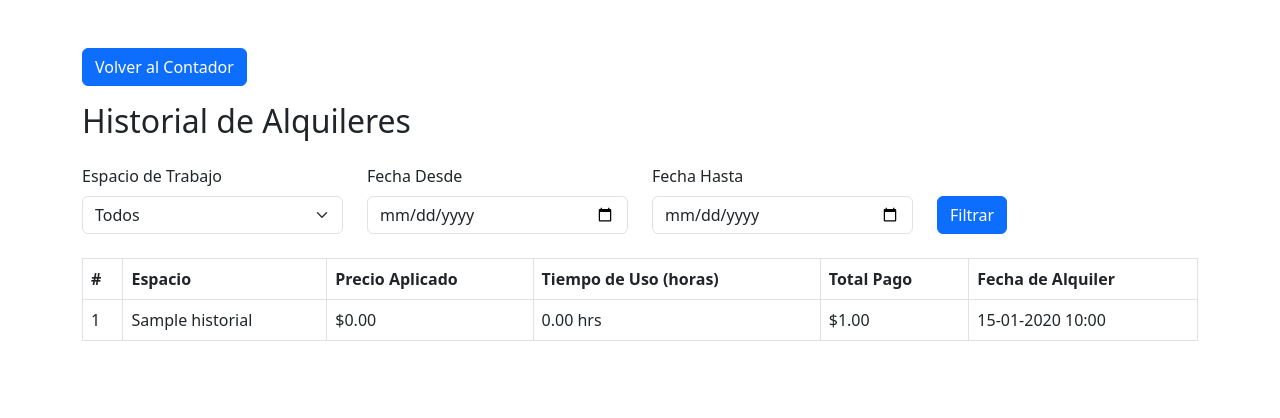
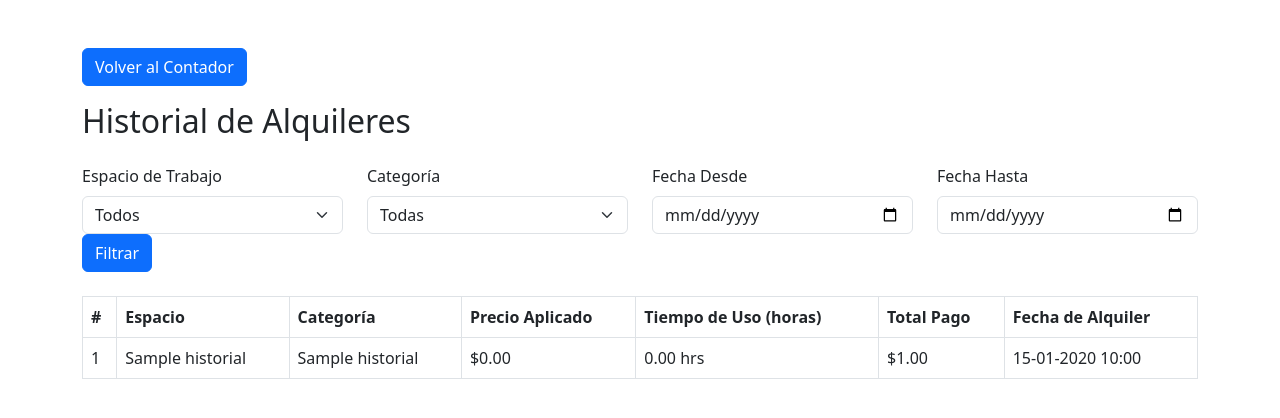
Before and after one commit to NEWHZ/contador, a CodeIgniter app: the page made by application/views/alquiler/historial.php in a window 1280 px wide. Shown: the top 418 px of the page. Run offline with CodeIgniter, Linux system fonts and the light colour scheme; tables that the repository leaves empty or names only in its code hold one stand-in row (values such as "Sample post"); the template is opened without the code that fills it: most values are stand-ins (such as "Sample title", 1, 10 or a date in 2020).

Commit message:
Filtrado de historial

```diff
--- a/application/views/alquiler/historial.php
+++ b/application/views/alquiler/historial.php
@@ -5,13 +5,47 @@
     <meta name="viewport" content="width=device-width, initial-scale=1.0">
     <title>Historial de Alquileres</title>
     <link href="https://cdn.jsdelivr.net/npm/bootstrap@5.3.0/dist/css/bootstrap.min.css" rel="stylesheet">
+    <style>
+        .table-responsive {
+            max-height: 400px;
+            overflow-y: auto;
+        }
+        thead th {
+            position: sticky;
+            top: 0;
+            background-color: white;
+            z-index: 10;
+        }
+
+        /* Estilo para el total de pagos */
+        .total-pagos {
+            margin-top: 20px;
+            font-size: 1.25rem;
+            font-weight: bold;
+            background-color: #f8f9fa;
+            padding: 10px;
+            border: 1px solid #ddd;
+            border-radius: 5px;
+            text-align: right;
+        }
+
+        /* Ocultar el total de pagos por defecto */
+        .total-pagos.hidden {
+            display: none;
+        }
+    </style>
 </head>
 <body>
 <div class="container mt-5">
     <a href="<?= base_url('') ?>" class="btn btn-primary mb-3">Volver al Contador</a>
     <h2 class="mb-4">Historial de Alquileres</h2>
 
-    <!-- Opcional: Formulario de filtro -->
+    <!-- Mostrar mensajes de error o éxito -->
+    <?php if ($this->session->flashdata('error')): ?>
+        <div class="alert alert-danger"><?= $this->session->flashdata('error') ?></div>
+    <?php endif; ?>
+
+    <!-- Formulario de filtro -->
     <form method="POST" action="<?= base_url('alquiler/filtrarHistorial') ?>" class="mb-4">
         <div class="row">
             <div class="col-md-3">
@@ -19,17 +53,30 @@
                 <select class="form-select" name="espacio_id" id="espacio_id">
                     <option value="">Todos</option>
                     <?php foreach ($espacios as $espacio): ?>
-                        <option value="<?= $espacio['id'] ?>"><?= $espacio['nombre'] ?></option>
+                        <option value="<?= $espacio['id'] ?>" <?= $this->input->post('espacio_id') == $espacio['id'] ? 'selected' : '' ?>>
+                            <?= $espacio['nombre'] ?>
+                        </option>
+                    <?php endforeach; ?>
+                </select>
+            </div>
+            <div class="col-md-3">
+                <label for="categoria_id" class="form-label">Categoría</label>
+                <select class="form-select" name="categoria_id" id="categoria_id">
+                    <option value="">Todas</option>
+                    <?php foreach ($categorias as $categoria): ?>
+                        <option value="<?= $categoria['id'] ?>" <?= $this->input->post('categoria_id') == $categoria['id'] ? 'selected' : '' ?>>
+                            <?= $categoria['nombre'] ?>
+                        </option>
                     <?php endforeach; ?>
                 </select>
             </div>
             <div class="col-md-3">
                 <label for="fecha_desde" class="form-label">Fecha Desde</label>
-                <input type="date" class="form-control" name="fecha_desde" id="fecha_desde">
+                <input type="date" class="form-control" name="fecha_desde" id="fecha_desde" value="<?= $this->input->post('fecha_desde') ?>">
             </div>
             <div class="col-md-3">
                 <label for="fecha_hasta" class="form-label">Fecha Hasta</label>
-                <input type="date" class="form-control" name="fecha_hasta" id="fecha_hasta">
+                <input type="date" class="form-control" name="fecha_hasta" id="fecha_hasta" value="<?= $this->input->post('fecha_hasta') ?>">
             </div>
             <div class="col-md-3 d-flex align-items-end">
                 <button type="submit" class="btn btn-primary">Filtrar</button>
@@ -37,12 +84,16 @@
         </div>
     </form>
 
+    <!-- Mostrar la tabla si hay resultados -->
+    <?php if (!empty($historial)): ?>
+        <div class="table-responsive">
             <!-- Tabla del historial -->
             <table class="table table-bordered">
                 <thead>
                     <tr>
                         <th>#</th>
                         <th>Espacio</th>
+                        <th>Categoría</th>
                         <th>Precio Aplicado</th>
                         <th>Tiempo de Uso (horas)</th>
                         <th>Total Pago</th>
@@ -54,6 +105,7 @@
                         <tr>
                             <td><?= $alquiler['id'] ?></td>
                             <td><?= $alquiler['nombre_espacio'] ?></td>
+                            <td><?= isset($alquiler['nombre_categoria']) ? $alquiler['nombre_categoria'] : 'Sin categoría' ?></td>
                             <td>$<?= number_format($alquiler['precio_aplicado'], 2) ?></td>
                             <td><?= number_format($alquiler['tiempo_uso'], 2) ?> hrs</td>
                             <td>$<?= number_format($alquiler['total_pago'], 2) ?></td>
@@ -63,6 +115,16 @@
                 </tbody>
             </table>
         </div>
+
+        <!-- Mostrar el total de pagos solo si hay resultados y filtros -->
+        <div class="total-pagos <?= empty($historial) || !$this->input->post() ? 'hidden' : '' ?>">
+            Total de Pagos Filtrados: $<?= number_format($total_pago, 2) ?>
+        </div>
+    <?php else: ?>
+        <div class="alert alert-info">No se encontraron registros.</div>
+    <?php endif; ?>
+</div>
+
 <!-- Incluir el script de temporizador en la vista de historial -->
 <script src="<?php echo base_url('assets/js/timer-core.js'); ?>"></script>
 
--- a/assets/js/timer-core.js
+++ b/assets/js/timer-core.js
@@ -189,27 +189,20 @@ let syncInterval = setInterval(() => {
 }, 10000); // Sincronizar cada 10 segundos
 
 function syncTimerData() {
-	// Verificar si ya se ha sincronizado para evitar duplicados
-	const alreadySynced = localStorage.getItem(`isSynced_${currentSpaceId}`);
-	if (alreadySynced === "true") {
-		return; // Si ya se ha sincronizado, no enviar nuevamente
-	}
-
-	const tiempoEnSegundos = isStopwatch
-		? timeElapsed
-		: countdownTime -
-		  Math.floor(
-				(new Date().getTime() -
-					parseInt(localStorage.getItem(`startTime_${currentSpaceId}`))) /
-					1000
-		  );
+	if (isStopwatch) return; // No sincronizar si es stopwatch
+	// Solo registrar si el countdown ha terminado
+	const tiempoEnSegundos =
+		countdownTime -
+		Math.floor(
+			(new Date().getTime() -
+				parseInt(localStorage.getItem(`startTime_${currentSpaceId}`))) /
+				1000
+		);
 
 	if (tiempoEnSegundos > 0) {
 		registrarAlquiler(currentSpaceId, tiempoEnSegundos)
 			.then((response) => {
 				console.log("Sincronización exitosa con la BD:", response);
-				// Marcar como sincronizado
-				localStorage.setItem(`isSynced_${currentSpaceId}`, "true");
 			})
 			.catch((error) => {
 				console.error("Error al sincronizar con la BD:", error);
@@ -360,10 +353,6 @@ function terminarStopwatch() {
 	// Llamar a la función para registrar el alquiler
 	registrarAlquiler(currentSpaceId, tiempoEnSegundos)
 		.then((response) => {
-			// Marcar como sincronizado
-			localStorage.setItem(`isSynced_${currentSpaceId}`, "true");
-
-			// Mostrar alerta de SweetAlert2
 			Swal.fire({
 				icon: "success",
 				title: "Alquiler registrado",
```
Also changed, not shown: application/controllers/Alquiler.php (+35 -0 lines), application/models/Alquiler_model.php (+11 -4 lines). Lines whose indentation alone changed are shown as unchanged.
